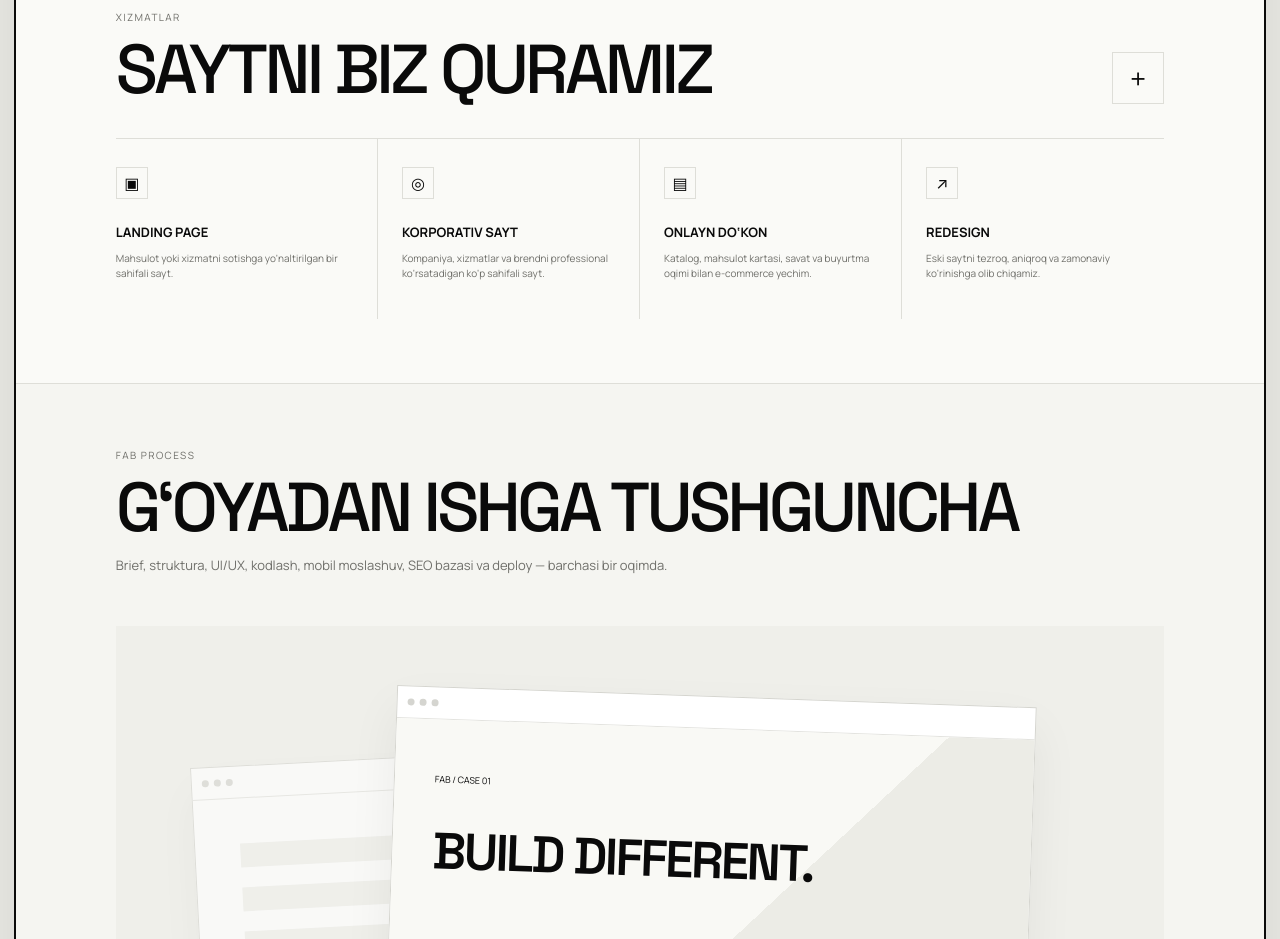
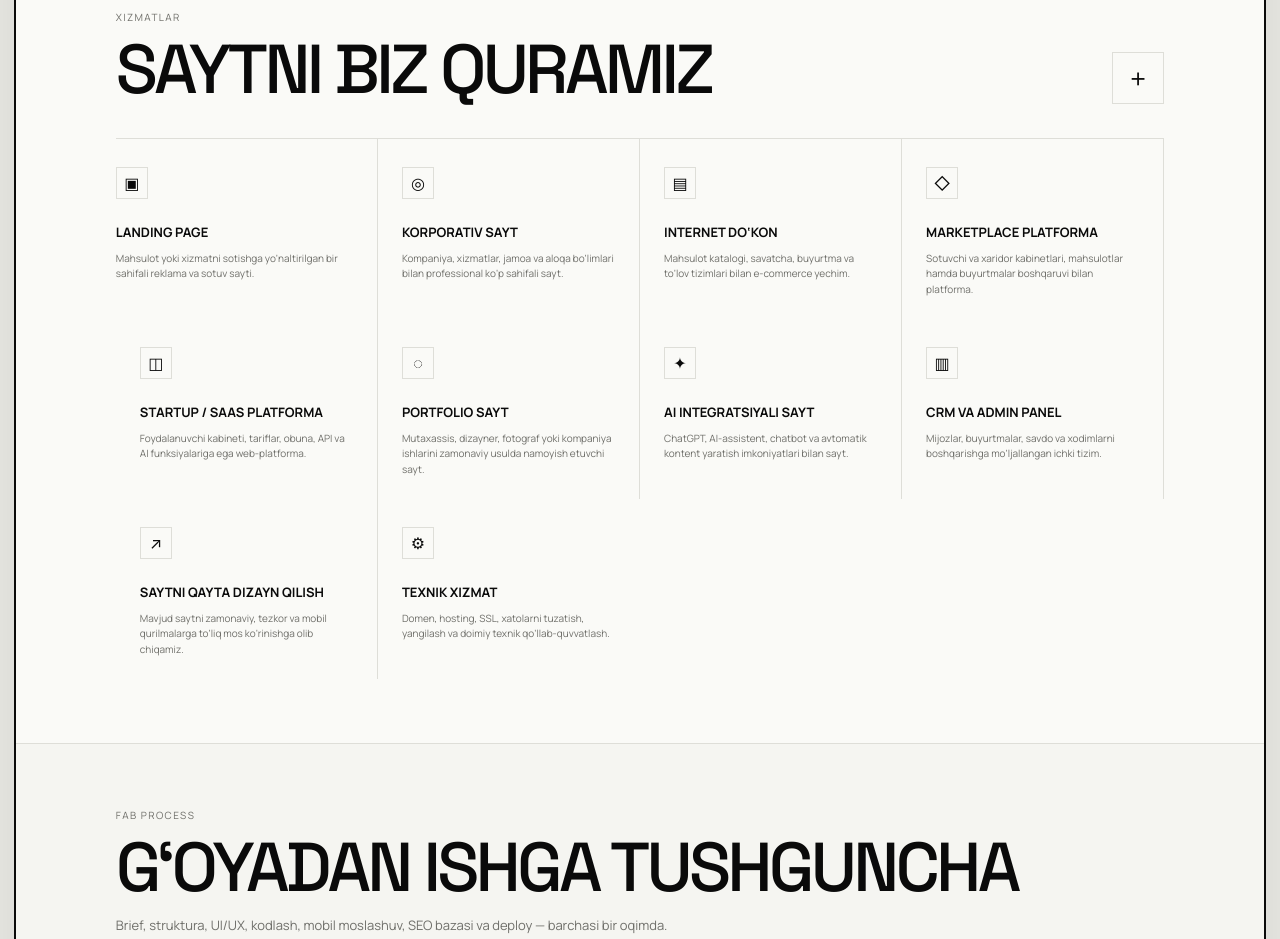
Before and after one commit to Kamoliddin9805/Creator_sites, a plain HTML site: page index.html in a window 1280 px wide. Shown: the part 980-1919 px from the top of the page. Drawn offline with Linux system fonts and the light colour scheme.

Commit message:
Expand FABS services section

```diff
--- a/index.html
+++ b/index.html
@@ -145,10 +145,16 @@
           <button class="square-plus" type="button" aria-label="Xizmatlar">+</button>
         </div>
         <div class="service-grid">
-          <article><span class="service-icon">▣</span><h3>Landing page</h3><p>Mahsulot yoki xizmatni sotishga yo‘naltirilgan bir sahifali sayt.</p></article>
-          <article><span class="service-icon">◎</span><h3>Korporativ sayt</h3><p>Kompaniya, xizmatlar va brendni professional ko‘rsatadigan ko‘p sahifali sayt.</p></article>
-          <article><span class="service-icon">▤</span><h3>Onlayn do‘kon</h3><p>Katalog, mahsulot kartasi, savat va buyurtma oqimi bilan e-commerce yechim.</p></article>
-          <article><span class="service-icon">↗</span><h3>Redesign</h3><p>Eski saytni tezroq, aniqroq va zamonaviy ko‘rinishga olib chiqamiz.</p></article>
+          <article><span class="service-icon">▣</span><h3>Landing page</h3><p>Mahsulot yoki xizmatni sotishga yo‘naltirilgan bir sahifali reklama va sotuv sayti.</p></article>
+          <article><span class="service-icon">◎</span><h3>Korporativ sayt</h3><p>Kompaniya, xizmatlar, jamoa va aloqa bo‘limlari bilan professional ko‘p sahifali sayt.</p></article>
+          <article><span class="service-icon">▤</span><h3>Internet do‘kon</h3><p>Mahsulot katalogi, savatcha, buyurtma va to‘lov tizimlari bilan e-commerce yechim.</p></article>
+          <article><span class="service-icon">◇</span><h3>Marketplace platforma</h3><p>Sotuvchi va xaridor kabinetlari, mahsulotlar hamda buyurtmalar boshqaruvi bilan platforma.</p></article>
+          <article><span class="service-icon">◫</span><h3>Startup / SaaS platforma</h3><p>Foydalanuvchi kabineti, tariflar, obuna, API va AI funksiyalariga ega web-platforma.</p></article>
+          <article><span class="service-icon">◌</span><h3>Portfolio sayt</h3><p>Mutaxassis, dizayner, fotograf yoki kompaniya ishlarini zamonaviy usulda namoyish etuvchi sayt.</p></article>
+          <article><span class="service-icon">✦</span><h3>AI integratsiyali sayt</h3><p>ChatGPT, AI-assistent, chatbot va avtomatik kontent yaratish imkoniyatlari bilan sayt.</p></article>
+          <article><span class="service-icon">▥</span><h3>CRM va admin panel</h3><p>Mijozlar, buyurtmalar, savdo va xodimlarni boshqarishga mo‘ljallangan ichki tizim.</p></article>
+          <article><span class="service-icon">↗</span><h3>Saytni qayta dizayn qilish</h3><p>Mavjud saytni zamonaviy, tezkor va mobil qurilmalarga to‘liq mos ko‘rinishga olib chiqamiz.</p></article>
+          <article><span class="service-icon">⚙</span><h3>Texnik xizmat</h3><p>Domen, hosting, SSL, xatolarni tuzatish, yangilash va doimiy texnik qo‘llab-quvvatlash.</p></article>
         </div>
       </section>
 
```
